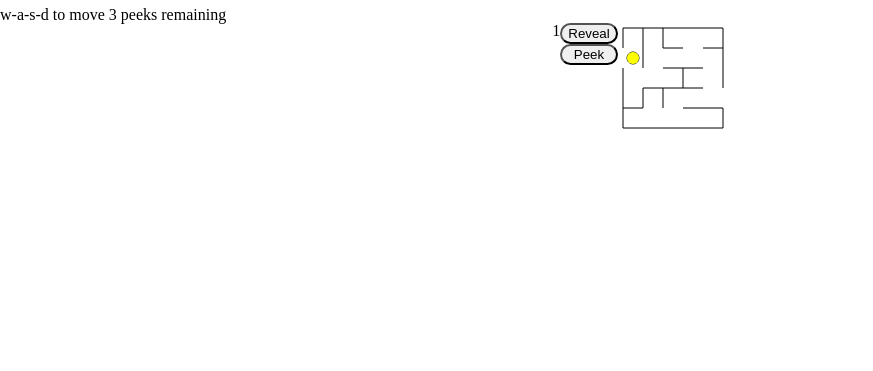
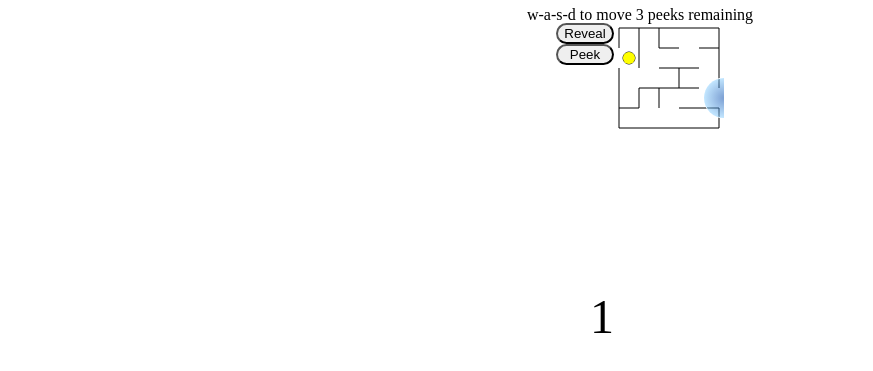
Before and after one commit to melflynn/JSProject, a website with bundled scripts: page index.html in a window 1280 px wide. Both pictures are taken after typing "5", "5" into the empty fields and a click on the button "Create!". Shown: the part 57-428 px from the top of the page, without its empty margins (0-873 px from the left). Built offline with nearby package versions, Linux system fonts and the light colour scheme.

Commit message:
Added finish spot

```diff
--- a/index.css
+++ b/index.css
@@ -1,4 +1,7 @@
-
+body {
+  width: 80%;
+  margin: auto;
+}
 
 #result-modal-background {
   display: none;
@@ -24,7 +27,10 @@
 }
 
 #modal-box {
-  font-size: 24px;
+  font-size: 48px;
+  width: 100px;
+  height: 100px;
+
 }
 
 header {
@@ -65,3 +71,26 @@ button {
   display: flex;
   flex-direction: column;
 }
+
+#description {
+  text-align: center;
+}
+
+#description > ul {
+  /* text-align: left; */
+  border: 1px solid black;
+  border-radius: 8px;
+  /* font-size: 15px; */
+  background-color: rgb(115, 147, 179);
+  padding: 5px;
+  margin: 5px;
+  /* color: white; */
+}
+
+#description > ul > h3 {
+  font-weight: bold;
+}
+
+#description > ul > li {
+  list-style: disc inside;
+}
--- a/index.html
+++ b/index.html
@@ -31,8 +31,16 @@
 
   <section id="description">
     The A-Maze-Ing Game is a random maze generator turned online game! The generator uses Kruskal's algorithm to generate a
-    random maze of the given width and height. Use the w-a-s-d keys to move your character around the maze. You get 3 peeks
-    at the full maze and your time is limited based on the size of the maze. The larger the maze, the more difficult!
+    random maze of the given width and height. Enter your dimensions and press create to start the game.
+
+    <ul>
+      <h3>Rules:</h3>
+      <li>Use the w-a-s-d keys to move your character around the maze.</li>
+      <li>Allowed 3 peeks at the full maze</li>
+      <li>Time is limited based on the size of the maze. The larger the maze, the more difficult!</li>
+      <li>Pressing Reveal will display the full maze, and lose the game.</li>
+    </ul>
+
   </section>
 
   <section id="maze">
--- a/src/index.js
+++ b/src/index.js
@@ -3,6 +3,7 @@ const Player = require('./js/player');
 const Game = require('./js/game');
 const Flashlight = require('./js/flashlight');
 const Timer = require('./js/timer');
+const Finish = require('./js/finish');
 
 const game = new Game();
 
@@ -19,13 +20,21 @@ create.addEventListener('click', (e) => {
   const map = new Maze(width, height);
   const player = new Player(map);
   const flashlight = new Flashlight(map, player);
+  const finish = new Finish(map);
   map.kruskal();
 
   game.map = map;
   game.player = player;
   game.flashlight = flashlight;
+  game.finish = finish;
   game.draw(true);
-  let modalBox = document.getElementById('countdown-modal-box')
+  // let modalBox = document.getElementById('countdown-modal-box')
+  let modalBackground = document.createElement('section');
+  modalBackground.id = 'result-modal-background';
+  let modalBox = document.createElement('div');
+  modalBox.id = 'modal-box';
+  modalBackground.appendChild(modalBox);
+  document.getElementsByTagName('body')[0].appendChild(modalBackground);
   const countdown = [3, 2, 1, 'start', ''];
   countdown.forEach((text, i) => {
     setTimeout(() => modalBox.innerText = text, 1000 * i);
@@ -33,6 +42,7 @@ create.addEventListener('click', (e) => {
   setTimeout(() => {
     game.draw();
     const timer = new Timer(width, height, game);
+    document.getElementsByTagName('body')[0].removeChild(modalBackground);
     }, 3000);
 
 })
--- /dev/null
+++ b/src/js/finish.js
@@ -0,0 +1,20 @@
+class Finish {
+  constructor (map) {
+    this.map = map;
+    this.ctx = map.canvasEl.getContext('2d');
+  }
+
+  draw () {
+    this.ctx.beginPath();
+    this.ctx.strokeStyle = 'white';
+    this.ctx.arc(this.map.width * 20 + 10, this.map.height * 20 + 5 - 30, 20, 0, 2 * Math.PI);
+    this.ctx.stroke();
+    const gradient = this.ctx.createRadialGradient(this.map.width * 20 + 10, this.map.height * 20 + 5 - 30, 1, this.map.width * 20 + 10, this.map.height * 20 + 5 - 30, 20);
+    gradient.addColorStop(0, 'rgba(0, 71, 171, 0.5');
+    gradient.addColorStop(1, 'rgba(135, 206, 255, .5)');
+    this.ctx.fillStyle = gradient;
+    this.ctx.fill();
+  }
+}
+
+module.exports = Finish;
--- a/src/js/flashlight.js
+++ b/src/js/flashlight.js
@@ -30,6 +30,7 @@ class Flashlight {
     maskCtx.fillRect(0, 0, maskCanvas.width, maskCanvas.height);
     maskCtx.globalCompositeOperation = 'xor';
     maskCtx.arc(this.player.pos[0], this.player.pos[1], 50, 0, 2 * Math.PI);
+    maskCtx.arc(this.map.width * 20 + 10, this.map.height * 20 + 5 - 30, 20, 0, 2 * Math.PI);
     maskCtx.fill();
     ctx.drawImage(maskCanvas, 0, 0);
   }
--- a/src/js/game.js
+++ b/src/js/game.js
@@ -1,7 +1,7 @@
 const dist = require('./util');
 
 class Game {
-  constructor (map, player, flashlight) {
+  constructor (map, player, flashlight, finish) {
     this.map = map;
     this.player = player;
     this.flashlight = flashlight;
@@ -20,8 +20,8 @@ class Game {
 
   move (e) {
     if (this.player && !this.over) {
-      this.player.prevPos[1] = this.player.pos[1] - 7;
-      this.player.prevPos[0] = this.player.pos[0] - 7;
+      // this.player.prevPos[1] = this.player.pos[1] - 7;
+      // this.player.prevPos[0] = this.player.pos[0] - 7;
       // const dist = (pos1, pos2) =>  Math.sqrt(Math.pow(pos1[0] - pos2[0], 2) + Math.pow(pos1[1] - pos2[1], 2));
       let newPos = true;
 
@@ -142,6 +142,7 @@ class Game {
     ctx.clearRect(0, 0, canvas.width, canvas.height);
     this.map.draw();
     this.player.draw();
+    this.finish.draw();
     if (!reveal) {
       this.flashlight.draw();
       this.flashlight.hideMaze();
--- a/src/js/player.js
+++ b/src/js/player.js
@@ -3,7 +3,7 @@
 class Player {
   constructor (map) {
     this.pos = [15, 35];
-    this.prevPos = [10, 25];
+    // this.prevPos = [10, 25];
     this.vel = [0,0];
     this.canvas = map.canvasEl;
     // this.walls = map.walls;
@@ -19,6 +19,7 @@ class Player {
     // ctx.clearRect(this.prevPos[0], this.prevPos[1], 14, 14 );
     // ctx.closePath()
     ctx.beginPath();
+    ctx.strokeStyle = 'black';
     ctx.arc(this.pos[0], this.pos[1], 6, 0, 2 * Math.PI)
     ctx.stroke();
     ctx.fillStyle = 'yellow';
--- a/src/js/timer.js
+++ b/src/js/timer.js
@@ -16,7 +16,7 @@ class Timer {
       setTimeout(() => {
         if (!this.game.over) {
           this.remainingTime -= 1;
-          timerEl.innerText = this.remainingTime;
+          timerEl.innerText = `${Math.floor(this.remainingTime / 60)}min ${this.remainingTime % 60}sec`;
           if (this.remainingTime === 0) {
             this.game.over = 'timeUp';
             let modalBackground = document.createElement('section');
```
Also changed, not shown: src/js/mazeGenerator.js (+10 -0 lines), dist/main.js.
